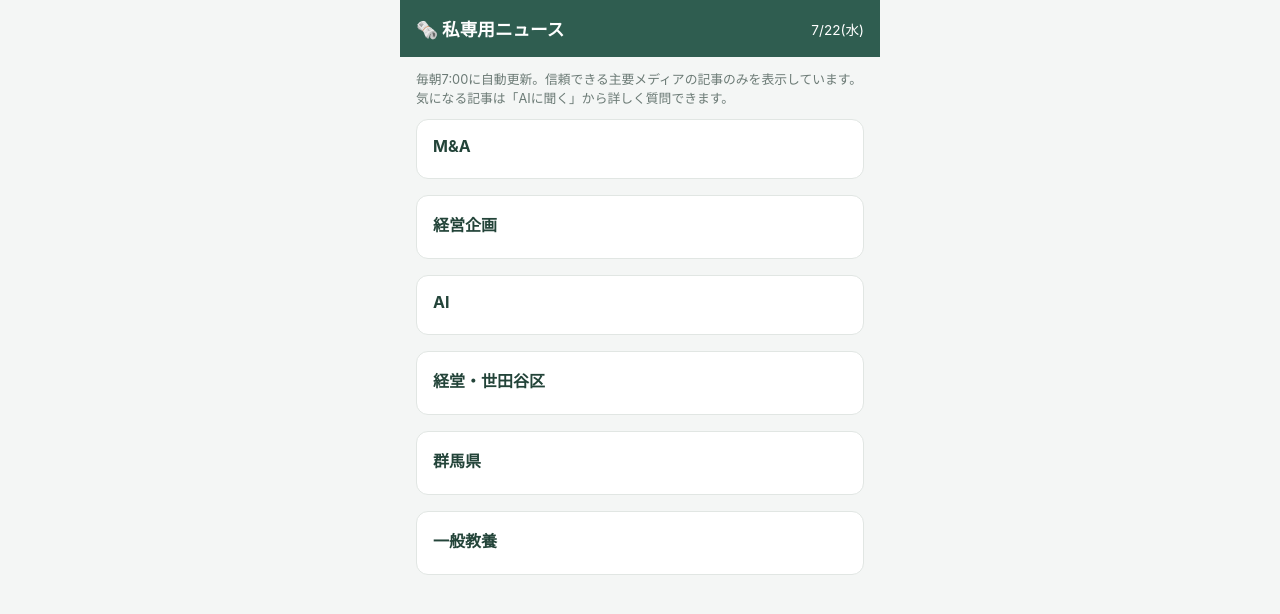
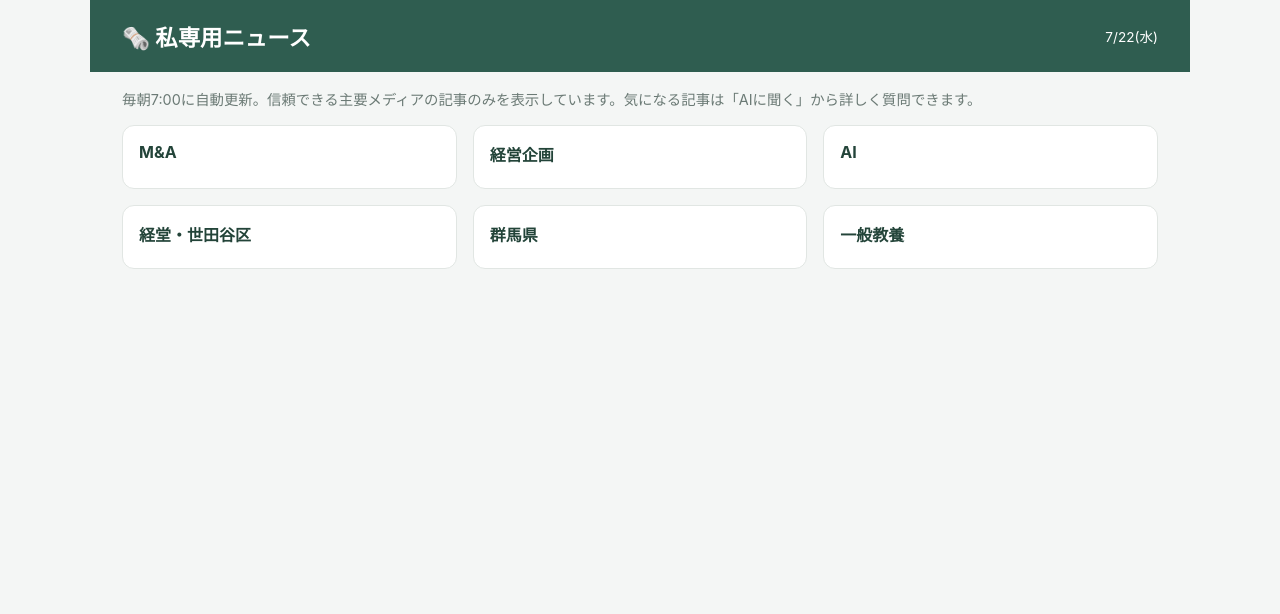
Before and after one commit to utsushi260-arch/news-app, a plain HTML site: page index.html in a window 1280 px wide. Drawn offline with Linux system fonts and the light colour scheme; no server answers.

Commit message:
パソコン画面向けのレイアウトを追加(レスポンシブ対応)
画面幅700px以上でカードを横に並べるグリッド表示に切り替え。
スマホ表示は従来どおり変更なし。

```diff
--- a/style.css
+++ b/style.css
@@ -211,3 +211,38 @@ body {
   box-shadow: 0 4px 12px rgba(0, 0, 0, 0.2);
   z-index: 20;
 }
+
+/* ===== パソコン(横幅の広い画面)向けレイアウト ===== */
+@media (min-width: 700px) {
+  #app {
+    max-width: 1100px;
+  }
+
+  .topbar {
+    padding: 20px 32px;
+  }
+
+  .topbar h1 {
+    font-size: 1.4rem;
+  }
+
+  .page-note {
+    margin: 16px 32px;
+    font-size: 0.9rem;
+  }
+
+  #news-sections {
+    display: grid;
+    grid-template-columns: repeat(auto-fit, minmax(320px, 1fr));
+    gap: 16px;
+    padding: 0 32px;
+  }
+
+  #news-sections .card {
+    margin: 0;
+  }
+
+  .hint-toast {
+    max-width: 500px;
+  }
+}
```
